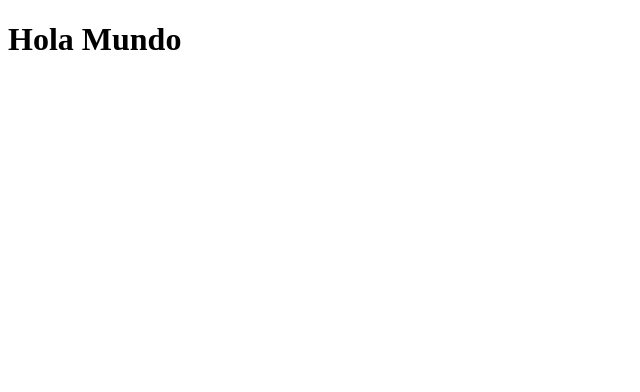
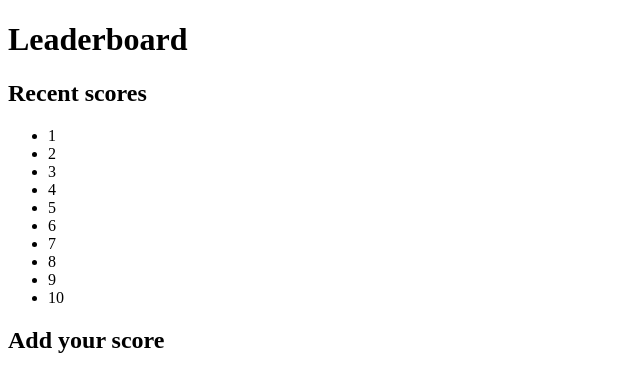
Before and after one commit to dgonzalesi/Leaderboard-APIs, a website built with webpack: page public/index.html in a window 1280 px wide. Shown: the whole page, without its empty margins (0-640 px from the left). Built offline with nearby package versions, Linux system fonts and the light colour scheme.

Commit message:
Add scores test in mainlist index.html

```diff
--- a/public/index.html
+++ b/public/index.html
@@ -8,6 +8,24 @@
     <title>My Leaderboard</title>
 </head>
 <body>
-    <h1 id="title">Hola Mundo</h1>
+    <h1 id="title">Leaderboard</h1>
+    <div id="scores">
+        <h2 class="subtitle">Recent scores</h2>
+        <ul id="mainlist">
+            <li class="score">1</li>
+            <li class="score">2</li>
+            <li class="score">3</li>
+            <li class="score">4</li>
+            <li class="score">5</li>
+            <li class="score">6</li>
+            <li class="score">7</li>
+            <li class="score">8</li>
+            <li class="score">9</li>
+            <li class="score">10</li>
+        </ul>
+    </div>
+    <div id="formarea">
+        <h2 class="subtitle">Add your score</h2>
+    </div>
 </body>
 </html>
--- a/src/index.js
+++ b/src/index.js
@@ -1 +1 @@
-console.log("This is a test")
+console.log("This is a test 2")
```
